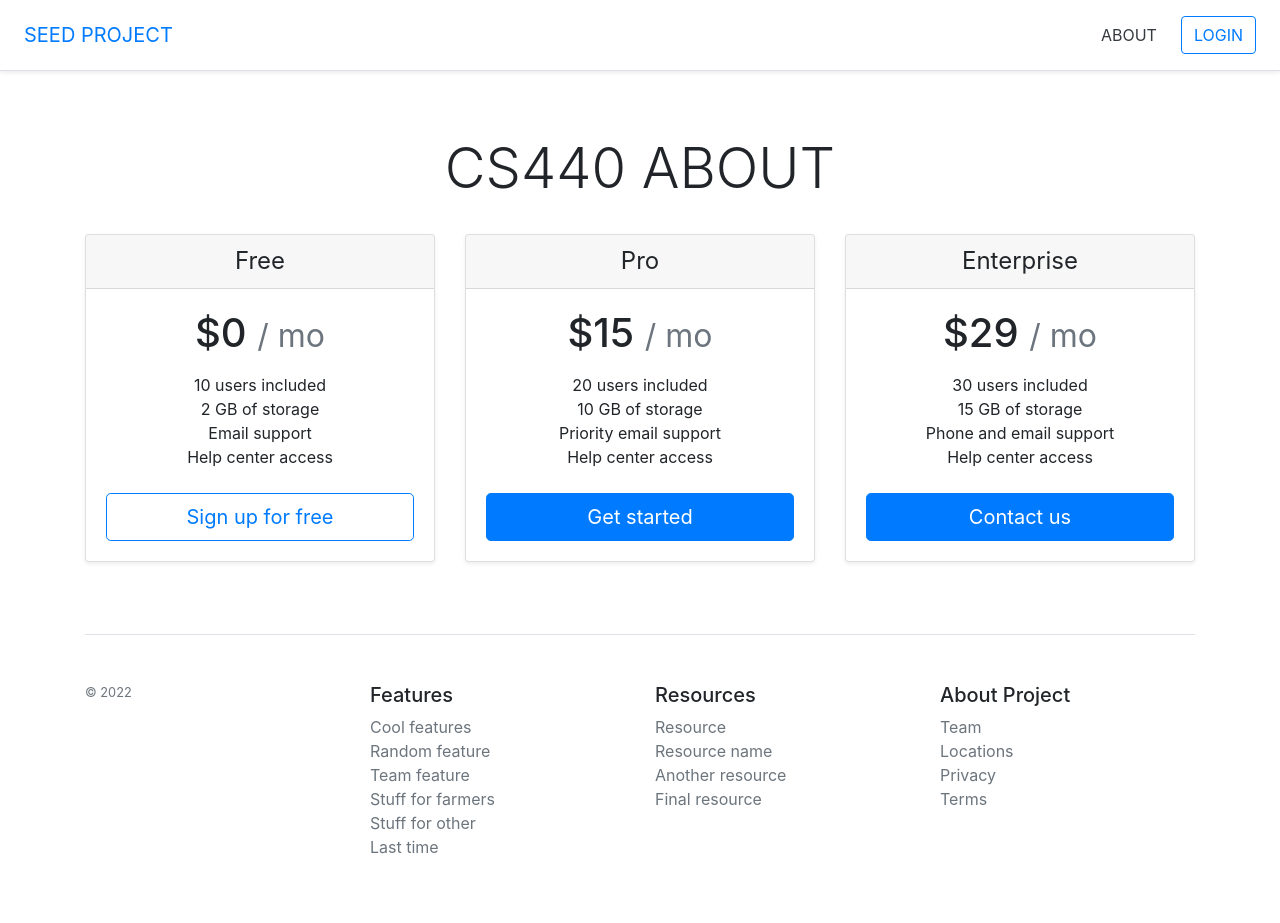
After one commit to Sharmisha9/Seed-App, a Django app: page /about/ in a window 1280 px wide. The commit adds this page. Run offline with Django 4.2, Linux system fonts and the light colour scheme.

Commit message:
Setting up pages to be loaded.

```diff
--- /dev/null
+++ b/Code/Project/app_seed/main/templates/main/about.html
@@ -0,0 +1,55 @@
+
+{% extends 'main/base.html' %}
+
+{% block content %}
+
+<section class="card-deck mb-3 text-center">
+    <div class="card mb-4 shadow-sm">
+      <div class="card-header">
+        <h4 class="my-0 font-weight-normal">Free</h4>
+      </div>
+      <div class="card-body">
+        <h1 class="card-title pricing-card-title">$0 <small class="text-muted">/ mo</small></h1>
+        <ul class="list-unstyled mt-3 mb-4">
+          <li>10 users included</li>
+          <li>2 GB of storage</li>
+          <li>Email support</li>
+          <li>Help center access</li>
+        </ul>
+        <button type="button" class="btn btn-lg btn-block btn-outline-primary">Sign up for free</button>
+      </div>
+    </div>
+    <div class="card mb-4 shadow-sm">
+      <div class="card-header">
+        <h4 class="my-0 font-weight-normal">Pro</h4>
+      </div>
+      <div class="card-body">
+        <h1 class="card-title pricing-card-title">$15 <small class="text-muted">/ mo</small></h1>
+        <ul class="list-unstyled mt-3 mb-4">
+          <li>20 users included</li>
+          <li>10 GB of storage</li>
+          <li>Priority email support</li>
+          <li>Help center access</li>
+        </ul>
+        <button type="button" class="btn btn-lg btn-block btn-primary">Get started</button>
+      </div>
+    </div>
+    <div class="card mb-4 shadow-sm">
+      <div class="card-header">
+        <h4 class="my-0 font-weight-normal">Enterprise</h4>
+      </div>
+      <div class="card-body">
+        <h1 class="card-title pricing-card-title">$29 <small class="text-muted">/ mo</small></h1>
+        <ul class="list-unstyled mt-3 mb-4">
+          <li>30 users included</li>
+          <li>15 GB of storage</li>
+          <li>Phone and email support</li>
+          <li>Help center access</li>
+        </ul>
+        <button type="button" class="btn btn-lg btn-block btn-primary">Contact us</button>
+      </div>
+    </div>
+  </section>
+
+
+  {% endblock content %}
--- a/Code/Project/app_seed/main/templates/main/base.html
+++ b/Code/Project/app_seed/main/templates/main/base.html
@@ -16,11 +16,11 @@
         <h5 class="my-0 mr-md-auto font-weight-normal"><a href="/">SEED PROJECT</a></h5>
 
         <nav class="my-2 my-md-0 mr-md-3">
-          <a class="p-2 text-dark" href="#">ABOUT</a>
+          <a class="p-2 text-dark" href="/about">ABOUT</a>
           {% if user.is_authenticated %}
-          <a class="p-2 text-dark" href="#">BASIC SEARCH</a>
-          <a class="p-2 text-dark" href="#">ADVANCED SEARCH</a>
-          <a class="p-2 text-dark" href="#">MORE</a>
+          <a class="p-2 text-dark" href="/basic">BASIC SEARCH</a>
+          <a class="p-2 text-dark" href="/advanced">ADVANCED SEARCH</a>
+          <a class="p-2 text-dark" href="/more">MORE</a>
           {% endif %}
         </nav>
         <a class="btn btn-outline-primary" href= "{{ to|default:"/login" }}">{{ do|default:"LOGIN" }}</a>
@@ -59,9 +59,9 @@
                 <li><a class="text-muted" href="#">Final resource</a></li>
               </ul>
             </div>
-            /
+
             <div class="col-6 col-md">
-              <h5>About</h5>
+              <h5>About Project</h5>
               <ul class="list-unstyled text-small">
                 <li><a class="text-muted" href="#">Team</a></li>
                 <li><a class="text-muted" href="#">Locations</a></li>
--- a/Code/Project/app_seed/main/urls.py
+++ b/Code/Project/app_seed/main/urls.py
@@ -4,6 +4,10 @@ from . import views
 urlpatterns = [
 
     path('', views.index, name="index"),
+    path('about/', views.about, name="about"),
+    path('basic/', views.basic, name="basic"),
+    path('advanced/', views.advanced, name="advanced"),
+    path('more/', views.more, name="more"),
     # path('login/', views.myCreate, name='login'),
     # path('', views.test),
 ]
--- a/Code/Project/app_seed/main/views.py
+++ b/Code/Project/app_seed/main/views.py
@@ -1,3 +1,4 @@
+from curses.ascii import HT
 from django.shortcuts import render, redirect
 from django.http import HttpResponse
 # from .form import MyForm
@@ -5,10 +6,42 @@ from django.http import HttpResponse
 
 # Create your views here.
 def index(res):
+
     if res.user.is_authenticated:
         return render(res, 'main/index.html', {"title": "Home",'page':'CS440 HOME' ,"to": '/logout', "do": "LOGOUT"})
     else:
         return render(res, 'main/index.html', {"title": "Home", 'page':'CS440 HOME' ,"to": "/login", "do": "LOGIN"})
+
+def about(res):
+    if res.user.is_authenticated:
+        return render(res, 'main/about.html', {"title": "About",'page':'CS440 ABOUT' ,"to": '/logout', "do": "LOGOUT"})
+    else:
+        return render(res, 'main/about.html', {"title": "About", 'page':'CS440 ABOUT' ,"to": "/login", "do": "LOGIN"})
+
+## if user is authenticated, then allow to visit, if not, redirect to login
+
+def basic(res):
+    return HttpResponse("BASIC")
+
+def advanced(res):
+    return HttpResponse("ADVANCED")
+
+
+def more(res):
+    return HttpResponse("MORE")
+
+
+
+
+
+
+
+
+
+
+
+
+
 
 
 # def test(res):
```
Also changed, not shown: Code/Project/app_seed/main/models.py (+20 -7 lines), Code/Project/app_seed/main/templates/main/basic.html (added, +17 -0 lines), Code/Project/app_seed/db.sqlite3, Code/Project/app_seed/main/templates/main/advanced.html (added), Code/Project/app_seed/main/templates/main/more.html (added).
